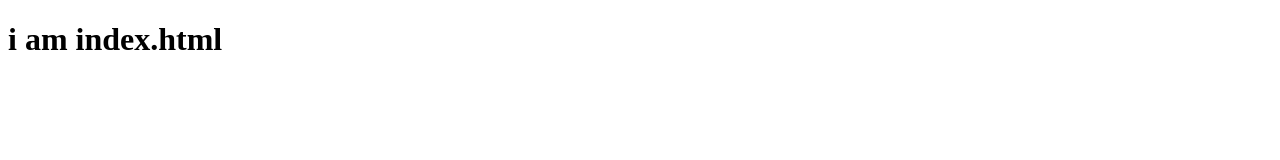
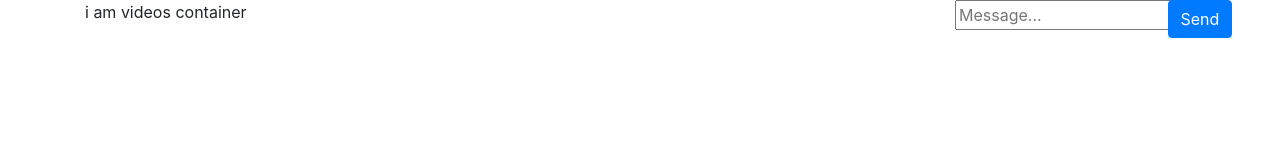
Before and after one commit to ksrawr/webcall, a website: page views/index.html in a window 1280 px wide. Drawn offline with nearby package versions, Linux system fonts and the light colour scheme; no server answers.

Commit message:
updates chat container with styling

```diff
--- a/views/index.html
+++ b/views/index.html
@@ -2,11 +2,59 @@
 <html>
 <head>
 	<title></title>
+	<meta name="viewport" content="width=device-width, initial-scale=1, user-scalable=no">
+
+	<!-- Bootstrap -->
+	<link rel="stylesheet" href="https://stackpath.bootstrapcdn.com/bootstrap/4.3.1/css/bootstrap.min.css" integrity="sha384-ggOyR0iXCbMQv3Xipma34MD+dH/1fQ784/j6cY/iJTQUOhcWr7x9JvoRxT2MZw1T" crossorigin="anonymous">
+	<script defer src="https://code.jquery.com/jquery-3.3.1.slim.min.js" integrity="sha384-q8i/X+965DzO0rT7abK41JStQIAqVgRVzpbzo5smXKp4YfRvH+8abtTE1Pi6jizo" crossorigin="anonymous"></script>
+	<script defer src="https://cdnjs.cloudflare.com/ajax/libs/popper.js/1.14.7/umd/popper.min.js" integrity="sha384-UO2eT0CpHqdSJQ6hJty5KVphtPhzWj9WO1clHTMGa3JDZwrnQq4sF86dIHNDz0W1" crossorigin="anonymous"></script>
+	<script defer src="https://stackpath.bootstrapcdn.com/bootstrap/4.3.1/js/bootstrap.min.js" integrity="sha384-JjSmVgyd0p3pXB1rRibZUAYoIIy6OrQ6VrjIEaFf/nJGzIxFDsf4x0xIM+B07jRM" crossorigin="anonymous"></script>
+
 	<!-- Socket.io -->
 	<script defer src="/socket.io/socket.io.js"></script>
 	<script defer src="/js/app.js"></script>
 </head>
 <body>
-<h1>i am index.html</h1>
+
+<!-- Call Container -->
+<main>
+	<div id="call-container" class="container">
+		<div class="row">
+
+			<!-- Videos Container -->
+			<div class="col-sm-12 col-md-9 videos-container">
+				<p>i am videos container</p>
+			</div>
+
+			<!-- Chat Container -->
+			<div class="col-md-3 chat-container">
+
+				<!-- Messages -->
+				<div id="messageList-container">
+					<div id="messageList">
+
+					</div>
+				</div>
+
+				<!-- Message Form -->
+				<div id="messageForm" class="message-input container">
+					<form id="form-message">
+						<div class="row">
+							<div class="col-sm-10">
+								<input id="messageInput" type="text" name="" placeholder="Message...">
+							</div>
+							<div class="col-sm-2">
+								<button type="submmit" class="btn btn-primary">Send</button>
+							</div>
+						</div>
+					</form>
+				</div>
+
+			</div>
+
+		</div>
+	</div>
+</main>
+
 </body>
 </html>
```
